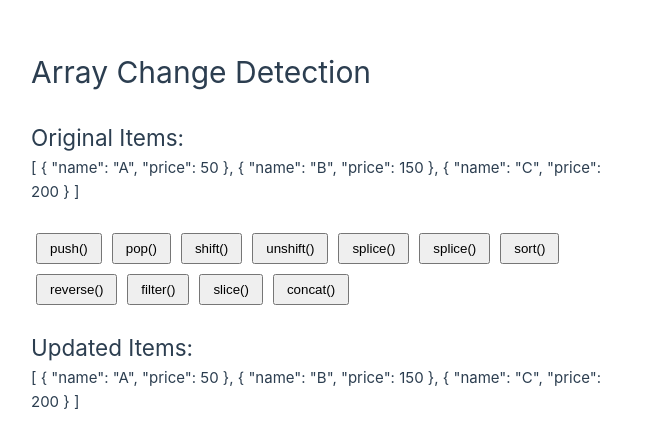
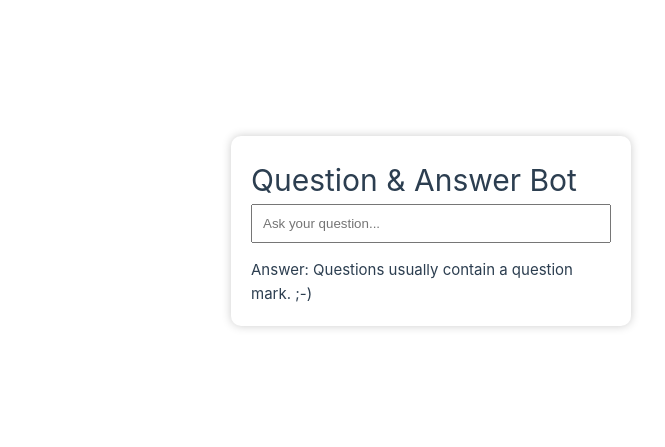
Before and after one commit to BasuPooja/Todo-List, a Vue app: page / in a window 1280 px wide. Shown: the part 169-616 px from the top of the page, without its empty margins (9-674 px from the left). Built offline with nearby package versions, Linux system fonts and the light colour scheme.

Commit message:
Watchers

```diff
--- a/src/App.vue
+++ b/src/App.vue
@@ -238,10 +238,10 @@ const users = ref([
 </style> -->
 
 
-<template>
+<!-- <template>
   <div class="container">
     <h1>Array Change Detection</h1>
-<br>
+    <br>
     <h2>Original Items:</h2>
     <p>{{ items }}</p>
     <br>
@@ -250,8 +250,8 @@ const users = ref([
       <button @click="removeLast">pop()</button>
       <button @click="removeFirst">shift()</button>
       <button @click="addFirst">unshift()</button>
-      <button @click="removeFromMiddle">splice()</button>
-      <button @click="addInMiddle">splice()</button>
+      <button @click="removeFromMiddle">splice()->RevomeInMid</button>
+      <button @click="addInMiddle">splice()->AddInMid</button>
       <button @click="sortItems">sort()</button>
       <button @click="reverseItems">reverse()</button>
       <button @click="filterItems">filter()</button>
@@ -346,4 +346,78 @@ button {
   margin: 5px;
   padding: 6px 12px;
 }
+</style> -->
+
+
+<template>
+  <div class="container">
+    <h1>Question & Answer Bot</h1>
+
+    <input
+      v-model="question"
+      type="text"
+      placeholder="Ask your question..."
+    />
+<p>{{ question }}</p>
+    <p><strong>Answer:</strong> {{ answer }}</p>
+
+    <p v-if="loading">Loading...</p>
+  </div>
+</template>
+
+<script>
+export default {
+  data() {
+    return {
+      question: "",
+      answer: "Questions usually contain a question mark. ;-)",
+      loading: false
+    };
+  },
+
+  watch: {
+    question(newQ, oldQ) {
+      console.log("Old:", oldQ, "New:", newQ);
+
+      // If question contains “?”, call API
+      if (newQ.includes("?")) {
+        this.getAnswer();
+      }
+    }
+  },
+
+  methods: {
+    async getAnswer() {
+      this.loading = true;
+      this.answer = "Thinking...";
+
+      try {
+        const res = await fetch("https://yesno.wtf/api");
+        const data = await res.json();
+        this.answer = data.answer;
+      } catch (err) {
+        this.answer = "Error: " + err;
+      } finally {
+        this.loading = false;
+      }
+    }
+  }
+};
+</script>
+
+<style>
+.container {
+  max-width: 400px;
+  margin: 40px auto;
+  padding: 20px;
+  background: #fff;
+  border-radius: 10px;
+  box-shadow: 0 0 10px #ccc;
+}
+
+input {
+  width: 100%;
+  padding: 10px;
+  margin-bottom: 15px;
+}
 </style>
```
